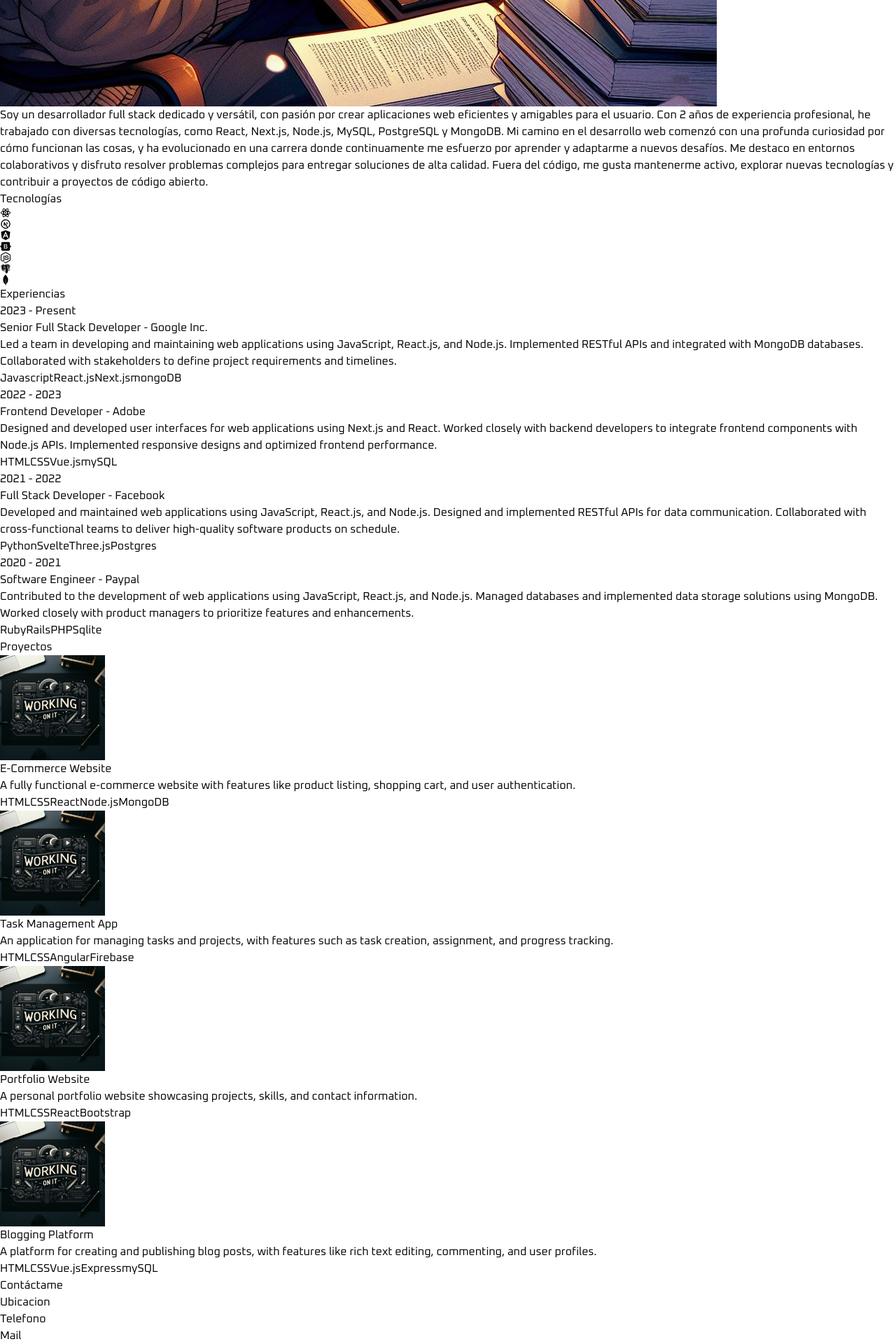
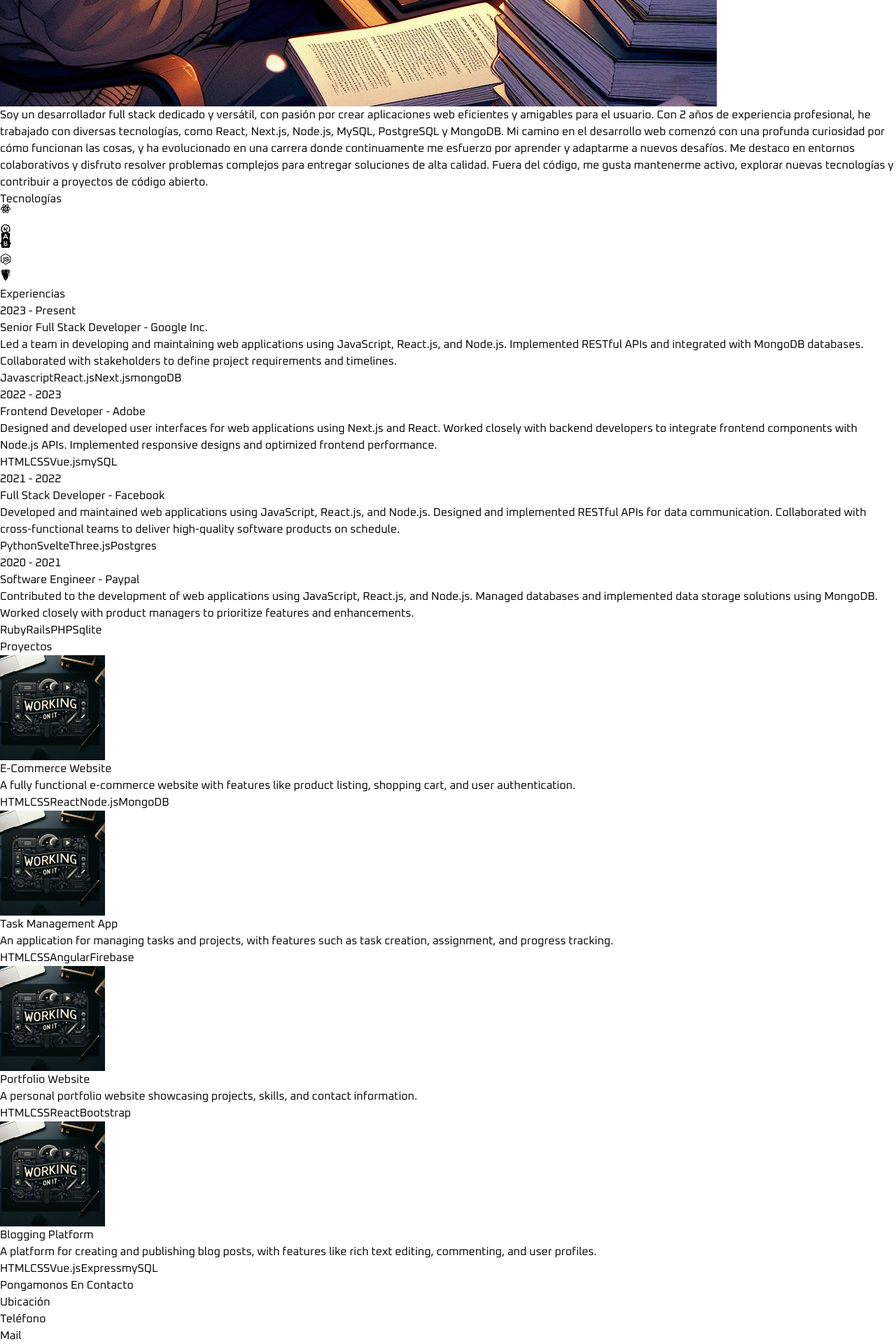
Before and after one commit to unlessDev/Portfolio, a React (Vite) app: page / in a window 1280 px wide. Shown: the part 2472-4392 px from the top of the page at 70% size. Built offline with nearby package versions, Linux system fonts and the light colour scheme.

Commit message:
FramerMotions

```diff
--- a/package.json
+++ b/package.json
@@ -10,6 +10,7 @@
     "preview": "vite preview"
   },
   "dependencies": {
+    "framer-motion": "^11.0.24",
     "react": "^18.2.0",
     "react-dom": "^18.2.0",
     "react-icons": "^5.0.1"
--- a/src/components/About.jsx
+++ b/src/components/About.jsx
@@ -1,5 +1,6 @@
-import aboutImg from "../assets/anime2.jpeg"
-import { FaChevronDown } from "react-icons/fa"
+import aboutImg from "../assets/anime2.jpeg";
+import { FaChevronDown } from "react-icons/fa";
+import { motion } from "framer-motion";
 
 const About = () => {
   return (
@@ -9,12 +10,21 @@ const About = () => {
         </h1>
 
         <div className="flex flex-wrap">
-            <div className="w-full lg:w-1/2 lg:p-8">
+            <motion.div
+                whileInView={{ opacity: 1, x: 0 }}
+                initial={{ opacity: 0, x: -100 }}
+                transition={{ duration: 0.5 }}
+                className="w-full lg:w-1/2 lg:p-8">
                     <div className="flex items-center justify-center">
                         <img className="rounded-2xl" src={aboutImg} alt="Sobre mí" />
                     </div>
-            </div>
-            <div className="w-full lg:w-1/2">
+            </motion.div>
+
+            <motion.div
+                whileInView={{ opacity: 1, x: 0 }}
+                initial={{ opacity: 0, x: 100 }}
+                transition={{ duration: 0.5 }}
+                className="w-full lg:w-1/2">
                     <div className="flex justify-center lg:justify-start">
                         <p className="my-2 maxw-xl py-6">
                         Soy un desarrollador full stack dedicado y versátil, con pasión por crear aplicaciones web eficientes y amigables para el usuario.
@@ -25,7 +35,7 @@ const About = () => {
                         tecnologías y contribuir a proyectos de código abierto.
                         </p>
                     </div>
-            </div>
+            </motion.div>
         </div>
     </div>
   )
--- a/src/components/Contact.jsx
+++ b/src/components/Contact.jsx
@@ -1,18 +1,42 @@
+import { motion } from "framer-motion";
+
 const Contact = () => {
   return (
     <div className="border-b border-neutral-900 pb-20">
-        <h1 className="my-10 text-center text-4xl">Contáctame</h1>
-        <div className="text-center tracking-tighter">
-            <p className="my-4">
-                Ubicacion
-            </p>
-            <p className="my-4">
-                Telefono
-            </p>
-            <a href="" className="border-b">
-                Mail
-            </a>
-        </div>
+        <motion.h1
+            whileInView={{ opacity: 1, x: 0}}
+            initial={{ opacity: 0, x: -100 }}
+            transition={{ duration: 1.6 }}
+            className="my-10 text-center text-4xl">
+                Pongamonos En Contacto
+        </motion.h1>
+
+                <div className="text-center tracking-tighter">
+                    <motion.p
+                        whileInView={{ opacity: 1, x: 0}}
+                        initial={{ opacity: 0, x: 100 }}
+                        transition={{ duration: 1.6 }}
+                        className="my-4">
+                            Ubicación
+                    </motion.p>
+
+                    <motion.p
+                        whileInView={{ opacity: 1, x: 0}}
+                        initial={{ opacity: 0, x: -100 }}
+                        transition={{ duration: 1.6 }}
+                        className="my-4">
+                            Teléfono
+                    </motion.p>
+
+                    <motion.a
+                        whileInView={{ opacity: 1, x: 0}}
+                        initial={{ opacity: 0, x: 100 }}
+                        transition={{ duration: 1.6 }}
+                        href=""
+                        className="border-b">
+                            Mail
+                    </motion.a>
+                </div>
     </div>
   )
 }
--- a/src/components/Hero.jsx
+++ b/src/components/Hero.jsx
@@ -1,25 +1,62 @@
+import { motion } from "framer-motion";
+
 import profilepic from "../assets/anime.jpeg"
+
+const container = (delay) => ({
+    hidden: { x: -100, opacity: 0 },
+    visible: {
+        x: 0,
+        opacity: 1,
+        transition: { duration: 0.5, delay: delay },
+    },
+});
 
 const Hero = () => {
   return <div className="border-b border-neutral-900 pb-4 lg:mb-35">
             <div className="flex flex-wrap">
                 <div className="w-full lg:w-1/2">
                     <div className="flex flex-col items-center lg:items-start">
-                        <h1 className="bg-gradient-to-r from-pink-600 via-slate-500 to-blue-600 bg-clip-text text-transparent pb-16 text-6xl lg:mt-16 font-semibold lg:text-9xl">unlessDev</h1>
-                        <span className="bg-gradient-to-r from-blue-500 via-slate-400 to-purple-600 bg-clip-text text-3xl text-transparent">
-                            Full Stack Developer
-                        </span>
-                        <p className="my-2 max-w-xl py-8 font-medium tracking-wider">
-                            Desarrollador FULL-STACK con 2 años de experiencia en tecnologías como React, Next.js, Angular, .NET, Node.js, MySQL, PostgreSQL y MongoDB.
-                            Mi enfoque es desarrollar soluciones innovadoras para el crecimiento empresarial y mejorar la experiencia de usuario.
-                            Además, poseo habilidades de liderazgo en equipos y proyectos, y un deseo constante de aprender y crecer profesionalmente.
-                            Mi compromiso con la excelencia y la mejora continua me permite aportar ideas frescas a cualquier proyecto.
-                        </p>
+
+                        <motion.h1
+                            variants={container(0)}
+                            initial="hidden"
+                            animate="visible"
+                            className="bg-gradient-to-r from-pink-600 via-slate-500 to-blue-600 bg-clip-text
+                                        text-transparent pb-16 text-6xl lg:mt-16 font-semibold lg:text-9xl">
+                            unlessDev
+                        </motion.h1>
+
+                        <motion.span
+                            variants={container(0.5)}
+                            initial="hidden"
+                            animate="visible"
+                            className="bg-gradient-to-r from-blue-500 via-slate-400 to-purple-600 bg-clip-text text-3xl text-transparent">
+                                Full Stack Developer
+                        </motion.span>
+
+                        <motion.p
+                            variants={container(1)}
+                            initial="hidden"
+                            animate="visible"
+                            className="my-2 max-w-xl py-8 font-medium tracking-wider">
+                                Desarrollador FULL-STACK con 2 años de experiencia en tecnologías como React, Next.js, Angular, .NET, Node.js, MySQL, PostgreSQL y MongoDB.
+                                Mi enfoque es desarrollar soluciones innovadoras para el crecimiento empresarial y mejorar la experiencia de usuario.
+                                Además, poseo habilidades de liderazgo en equipos y proyectos, y un deseo constante de aprender y crecer profesionalmente.
+                                Mi compromiso con la excelencia y la mejora continua me permite aportar ideas frescas a cualquier proyecto.
+                        </motion.p>
+
                     </div>
                 </div>
                 <div className="w-full lg:w-1/2 lg:p-8">
                     <div className="flex justify-center">
-                        <img className="rounded-2xl " src={profilepic} alt="unlessDev" />
+                        <motion.img
+                            initial={{ x: 100, opacity: 0 }}
+                            animate={{ x: 0, opacity: 1 }}
+                            transition={{ duration: 1, delay: 1.2 }}
+                            className="rounded-2xl"
+                            src={profilepic}
+                            alt="unlessDev"
+                         />
                     </div>
                 </div>
             </div>
--- a/src/components/Technologies.jsx
+++ b/src/components/Technologies.jsx
@@ -5,36 +5,93 @@ import { FaAngular } from "react-icons/fa";
 import { FaNodeJs } from "react-icons/fa";
 import { BiLogoPostgresql } from "react-icons/bi";
 import { FaBootstrap } from "react-icons/fa";
+import { motion } from "framer-motion";
 
-
+const iconVariants = (duration) => ({
+    initial: { y: -10 },
+    animate: {
+        y:[10, -10],
+        transition: {
+            duration: duration,
+            ease: "linear",
+            repeat: Infinity,
+            repeatType: "reverse",
+        },
+    },
+});
 
 const Technologies = () => {
   return (
     <div className="border-b border-neutral-800 pb-24">
-        <h2 className="my-20 text-center text-4xl">Tecnologías</h2>
-        <div className="flex flex-wrap items-center justify-center gap-4">
-            <div className="rounded-2xl border-4 border-neutral-800 p-4">
+        <motion.h2
+            whileInView={{ opacity: 1, x: 0 }}
+            initial={{ opacity: 0, x: 100 }}
+            transition={{ duration: 1.5 }}
+            className="my-20 text-center text-4xl">
+                Tecnologías
+        </motion.h2>
+        <motion.div
+            whileInView={{ opacity: 1, x: 0 }}
+            initial={{ opacity: 0, x: -100 }}
+            transition={{ duration: 1.5 }}
+            className="flex flex-wrap items-center justify-center gap-4">
+                <motion.div
+                    variants={ iconVariants(2) }
+                    initial="initial"
+                    animate="animate"
+                    className="rounded-2xl border-4 border-neutral-800 p-4">
                         <RiReactjsLine className="text-7xl text-cyan-400" />
-            </div>
-            <div className="rounded-2xl border-4 border-neutral-800 p-4">
+                </motion.div>
+
+                <motion.div
+                    variants={ iconVariants(3) }
+                    initial="initial"
+                    animate="animate"
+                    className="rounded-2xl border-4 border-neutral-800 p-4">
                         <TbBrandNextjs className="text-7xl text-white-500" />
-            </div>
-            <div className="rounded-2xl border-4 border-neutral-800 p-4">
+                </motion.div>
+
+                <motion.div
+                    variants={ iconVariants(4) }
+                    initial="initial"
+                    animate="animate"
+                    className="rounded-2xl border-4 border-neutral-800 p-4">
                         <FaAngular className="text-7xl text-red-600" />
-            </div>
-            <div className="rounded-2xl border-4 border-neutral-800 p-4">
+                </motion.div>
+
+                <motion.div
+                    variants={ iconVariants(5) }
+                    initial="initial"
+                    animate="animate"
+                    className="rounded-2xl border-4 border-neutral-800 p-4">
                         <FaBootstrap className="text-7xl text-purple-600" />
-            </div>
-            <div className="rounded-2xl border-4 border-neutral-800 p-4">
+                </motion.div>
+
+                <motion.div
+                    variants={ iconVariants(4) }
+                    initial="initial"
+                    animate="animate"
+                    className="rounded-2xl border-4 border-neutral-800 p-4">
                         <FaNodeJs className="text-7xl text-green-600" />
-            </div>
-            <div className="rounded-2xl border-4 border-neutral-800 p-4">
+                </motion.div>
+
+                <motion.div
+                    variants={ iconVariants(3) }
+                    initial="initial"
+                    animate="animate"
+                    className="rounded-2xl border-4 border-neutral-800 p-4">
                         <BiLogoPostgresql className="text-7xl text-sky-700" />
-            </div>
-            <div className="rounded-2xl border-4 border-neutral-800 p-4">
+                </motion.div>
+
+                <motion.div
+                    variants={ iconVariants(2) }
+                    initial="initial"
+                    animate="animate"
+                    className="rounded-2xl border-4 border-neutral-800 p-4">
                         <SiMongodb className="text-7xl text-green-600" />
-            </div>
-        </div>
+                </motion.div>
+
+        </motion.div>
     </div>
   );
 };
```
Also changed, not shown: src/components/Experience.jsx (+22 -5 lines), src/components/Projects.jsx (+21 -6 lines), 1 other file (tests, documents, lock files or other folders). Lines whose indentation alone changed are shown as unchanged.
